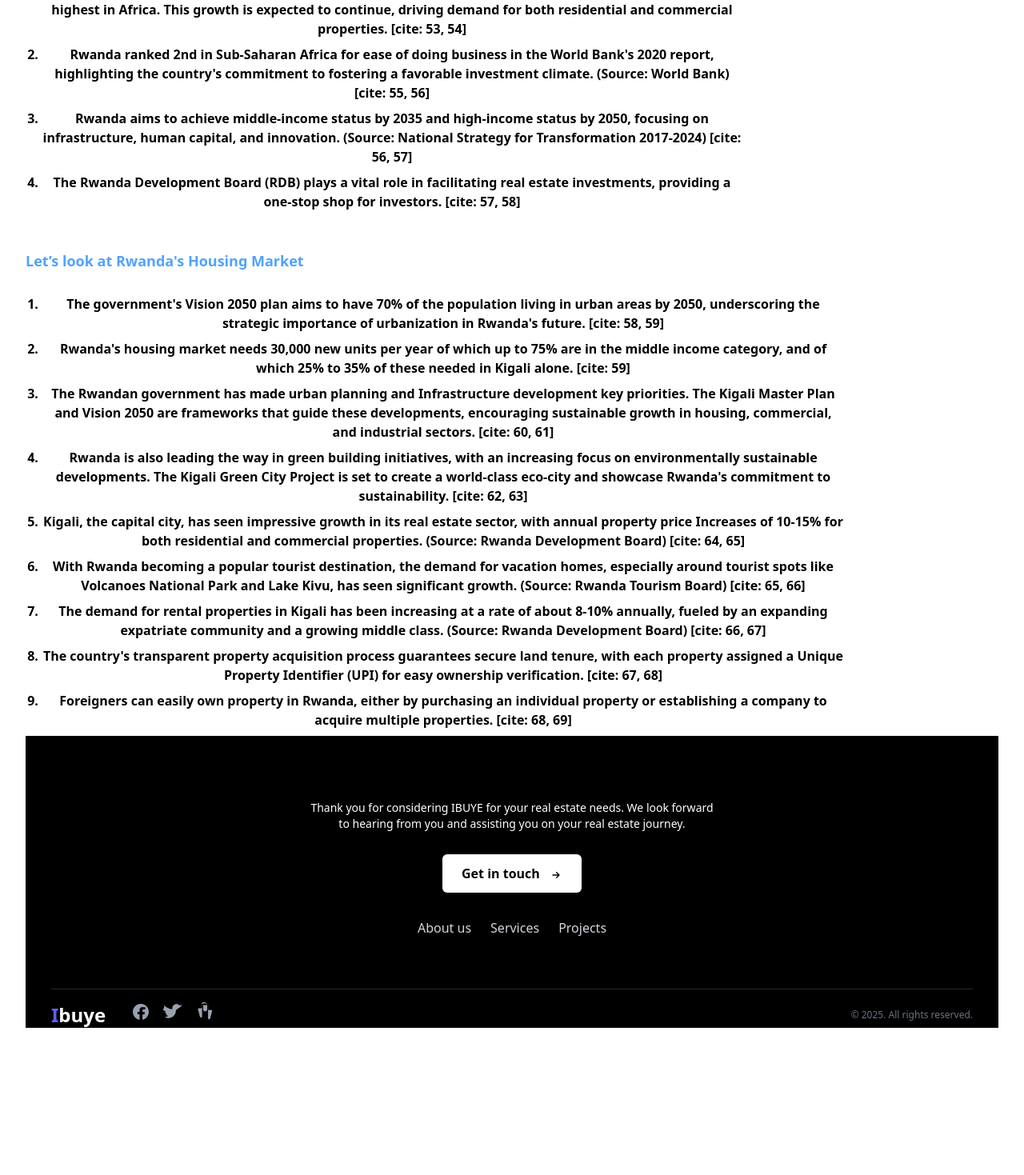
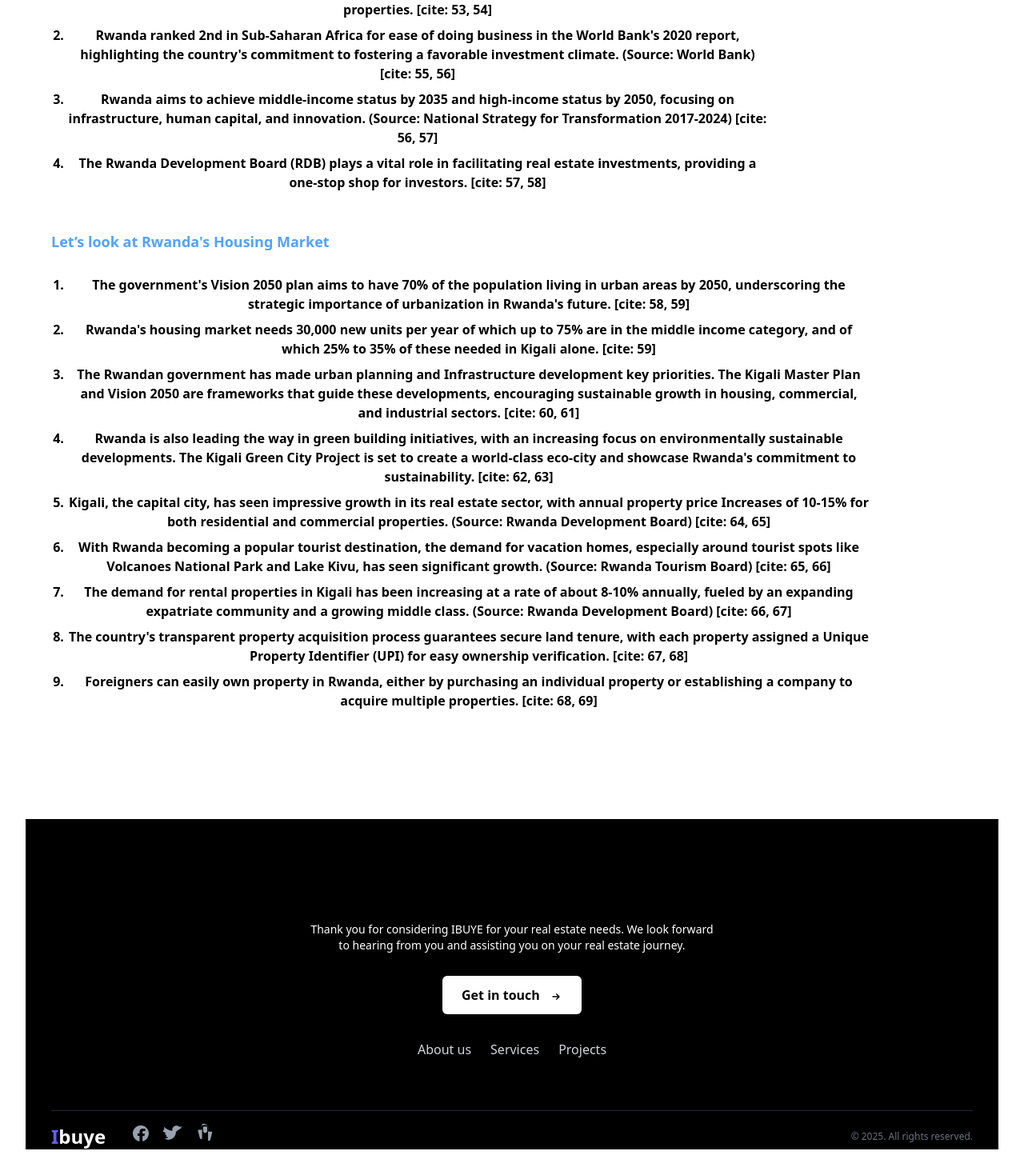
Before and after one commit to lievin219/ibuye-dev, a React (Vite) app: page /whyrwanda in a window 1280 px wide. Shown: the part 324-1793 px from the top of the page at 80% size. Before the commit the page ends 1641 px from the top, so only its background shows below. Built offline with nearby package versions, Linux system fonts and the light colour scheme.

Commit message:
home page feauture

```diff
--- a/src/Pages/Home.jsx
+++ b/src/Pages/Home.jsx
@@ -3,6 +3,7 @@ import servicess from '/houses.jpg'; // Make sure this path is correct
 
 const Home = () => {
   return (
+    <>
     <div
       className="w-full h-screen bg-cover bg-center flex items-center justify-center justify-start"
       style={{ backgroundImage: `url(${servicess})` }}
@@ -15,6 +16,17 @@ const Home = () => {
         <h1 className='text-white text-2xl font-bold mb-4'>Scroll down</h1>
       </div>
     </div>
+
+ <div className='flex flex-row gap-36 container pt-20'>
+  <div>
+<h1 className='pt-20'>About us</h1>
+  </div>
+  <div>
+    <img src={servicess} alt="" className='w-65 h-auto object-contain rounded shadow-md'/>
+  </div>
+
+ </div>
+ </>
   );
 };
 
--- a/src/Pages/ServicePage.jsx
+++ b/src/Pages/ServicePage.jsx
@@ -1,6 +1,6 @@
 import React from 'react';
-import services from '../assets/services.jpg'
-import servicess from '../assets/servicess.jpg'
+import services from '/brian.jpg'
+import servicess from '/brian.jpg'
 
 const ServicesPage = () => {
   return (
--- a/src/Pages/whyRwandaPage.jsx
+++ b/src/Pages/whyRwandaPage.jsx
@@ -2,29 +2,23 @@ import React from 'react';
 
 const WhyRwandaPage = () => {
   return (
-    <div className="pt-20">"
-      <div className="container mx-auto">
-
-
-
+    <div className="pt-20">
+      <div className="container mx-auto px-4 sm:px-6 lg:px-8">
         {/* Hero Section */}
         <div className="text-left mb-8">
-          <h1 className="text-3xl font-bold text-gray-900 mb-4">
-
-          </h1>
+          <h1 className="text-3xl font-bold text-gray-900 mb-4"></h1>
           <p className="text-blue-400 text-sm max-w-3xl">
             Rwanda's real estate market is booming, driven by rapid urbanization, a growing middle
             class, and strong government support. Whether for investment, residential living, or
             commercial development, Rwanda offers vast opportunities in a stable and business-
             friendly environment.
           </p>
-
         </div>
 
         {/* Economic Outlook Section */}
         <div className="mb-10 flex flex-col gap-7">
           <h2 className="text-lg font-semibold text-left">
-          Let’s look at Rwanda’s economic outlook.
+            Let’s look at Rwanda’s economic outlook.
           </h2>
           <ol className="list-decimal pl-5 text-base font-semibold max-w-4xl">
             <li className="mb-2">
@@ -50,7 +44,7 @@ const WhyRwandaPage = () => {
         {/* Housing Market Section */}
         <div className='flex flex-col gap-7'>
           <h2 className="text-lg font-semibold text-left text-blue-400">
-          Let’s look at Rwanda's Housing Market
+            Let’s look at Rwanda's Housing Market
           </h2>
           <ol className="list-decimal pl-5 text-base font-semibold max-w-5xl">
             <li className="mb-2">
@@ -76,7 +70,7 @@ const WhyRwandaPage = () => {
               Increases of 10-15% for both residential and commercial properties. (Source: Rwanda Development
               Board) [cite: 64, 65]
             </li>
-             <li className="mb-2">
+            <li className="mb-2">
               With Rwanda becoming a popular tourist destination, the demand for vacation homes, especially around
               tourist spots like Volcanoes National Park and Lake Kivu, has seen significant growth. (Source: Rwanda
               Tourism Board) [cite: 65, 66]
@@ -90,16 +84,12 @@ const WhyRwandaPage = () => {
               The country's transparent property acquisition process guarantees secure land tenure, with each
               property assigned a Unique Property Identifier (UPI) for easy ownership verification. [cite: 67, 68]
             </li>
-             <li className="mb-2">
+            <li className="mb-2">
               Foreigners can easily own property in Rwanda, either by purchasing an individual property or establishing
               a company to acquire multiple properties. [cite: 68, 69]
             </li>
           </ol>
         </div>
-
-
-
-
       </div>
     </div>
   );
--- a/src/components/Footer.jsx
+++ b/src/components/Footer.jsx
@@ -2,7 +2,7 @@ import React from 'react'
 
 const Footer = () => {
   return (
-    <footer className="bg-black text-white pt-20">
+    <footer className="bg-black text-white mt-32 pt-32">
     <div className="max-w-7xl mx-auto px-4 sm:px-6 lg:px-8">
       <div className="flex flex-col   gap-8 justify-center">
         {/* Left Section */}
```
Also changed, not shown: 1 other file (tests, documents, lock files or other folders).
